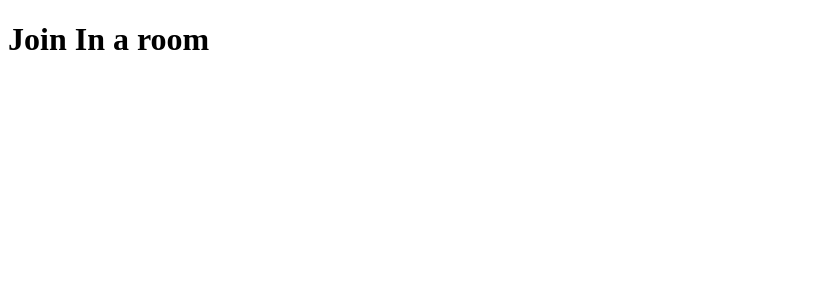
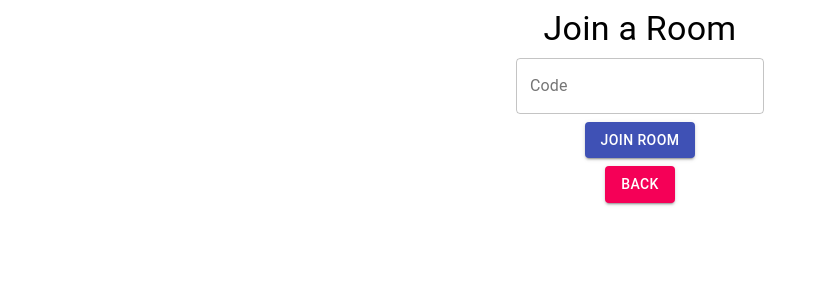
Before and after one commit to zzobaer09/music_controller, a React app in the folder frontend/: page /join in a window 1280 px wide. Shown: the top 300 px of the page, without its empty margins (0-818 px from the left). Built offline with nearby package versions, Linux system fonts and the light colour scheme; the HTML template or start-up script is replaced by a standard one.

Commit message:
join page created

```diff
--- a/frontend/src/components/RoomJoinPage.js
+++ b/frontend/src/components/RoomJoinPage.js
@@ -1,11 +1,63 @@
 import React,{ Component } from "react";
-
-
+import {TextField , Button , Grid , Typography} from "@material-ui/core"
+import { Link } from "react-router-dom"
 export default class RoomJoinPage extends Component{
     constructor(props){
         super(props)
+        this.state = {
+            error : "",
+            roomCode : ""
+        }
+        this._handleTextFieldChange = this._handleTextFieldChange.bind(this)
+        this._roomButtonPressed = this._roomButtonPressed.bind(this)
+
     }
     render(){
-        return <h1>Join In a room</h1>
+        return (
+            <Grid container spacing={1} alignItems="center">
+
+                <Grid item xs={12} align="center">
+                    <Typography variant="h4">
+                        Join a Room
+                    </Typography>
+                </Grid>
+
+                <Grid item xs={12} align="center">
+                    <TextField
+                        error={this.state.error}
+                        label="Code"
+                        placeholder="enter room code"
+                        value={this.state.roomCode}
+                        helperText={this.state.error}
+                        variant="outlined"
+                        onChange={this._handleTextFieldChange}
+                    />
+                </Grid>
+
+                {/* buttons */}
+                <Grid item xs={12} align="center">
+                    <Button color="primary" variant="contained" onClick={this._roomButtonPressed}>
+                        Join Room
+                    </Button>
+                </Grid>
+
+                <Grid item xs={12} align="center">
+                    <Button variant="contained" color="secondary" to="/" component={ Link }>
+                        Back
+                    </Button>
+                </Grid>
+                {/* button end */}
+            </Grid>
+
+        )
+    }
+
+    _handleTextFieldChange(e){
+        this.setState({
+            roomCode: e.target.value
+        })
+    }
+    _roomButtonPressed(){
+        console.log(this.state.roomCode);
     }
 }
```
